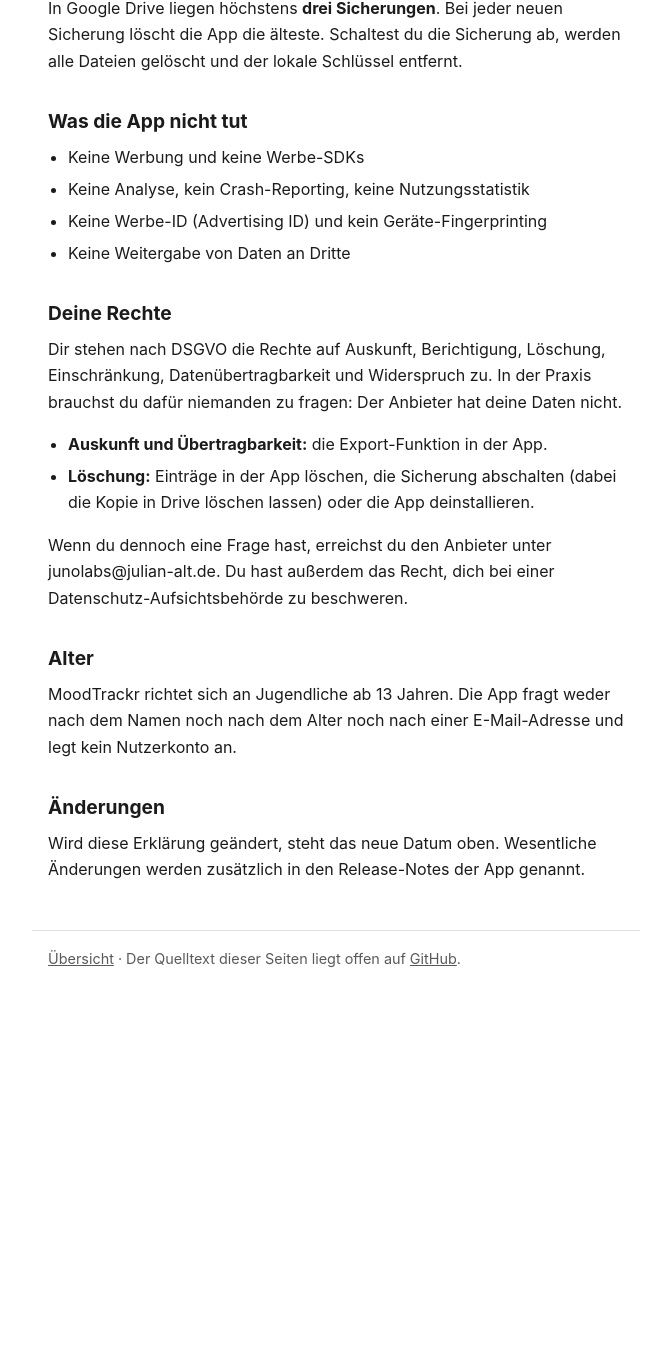
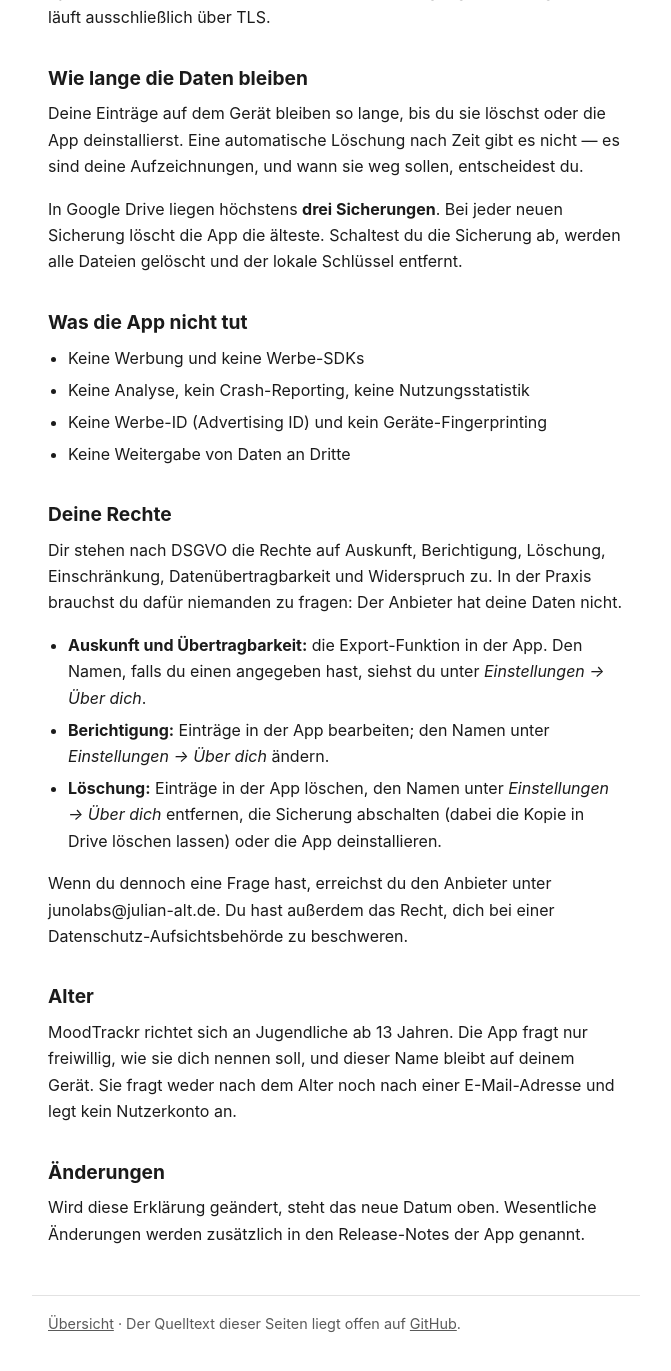
Before and after one commit to julian-1504/junolabs-privacy, a Jekyll site: the page built from moodtrackr/datenschutz.md, in a window 1280 px wide and 1400 px high, scrolled down 2215 px. Shown: the top 1371 px of the window, without its empty margins (304-975 px from the left). Built offline with Jekyll 4.4.1, drawn with Linux system fonts in a browser that asks for light colours; before the commit the page ends 3250 px from its top, so only the background shows below that; some of the changed text lies outside the part shown.

Commit message:
Say that MoodTrackr may ask what to call you
The app now optionally asks for a first name or nickname to address the
person by. It stays on the device and is part of neither the Drive backup
nor the export. The age section said the app never asks for a name; it now
says the name is voluntary and stays local. The rights section says where
to see, change and remove it.

Co-Authored-By: Claude Opus 5.5 <noreply@anthropic.com>

```diff
--- a/moodtrackr/datenschutz.md
+++ b/moodtrackr/datenschutz.md
@@ -30,6 +30,12 @@ Daten verlassen dein Gerät nur in den beiden unten beschriebenen Fällen, und b
 selbst aus. Androids eigenes Cloud-Backup ist für diese App abgeschaltet
 (`allowBackup="false"`), damit deine Einträge nicht auf einem Weg abfließen, den die App
 nicht kontrolliert.
+
+Wenn du möchtest, kannst du der App sagen, wie sie dich nennen soll — einen Vornamen oder
+Spitznamen. Die Angabe ist freiwillig. Die App nutzt den Namen nur, um dich anzusprechen,
+etwa auf der Startseite und in der abendlichen Erinnerung; auf dem Sperrbildschirm erscheint
+die Erinnerung ohne Namen. Der Name wird nur auf deinem Gerät gespeichert und verlässt es
+nie: Er ist weder in der Sicherung in Google Drive noch im Export enthalten.
 
 Die abendliche Erinnerung wird vollständig auf deinem Gerät geplant und ausgelöst; es ist
 kein Push-Dienst beteiligt und es werden dafür keine Daten übertragen.
@@ -97,17 +103,22 @@ Dir stehen nach DSGVO die Rechte auf Auskunft, Berichtigung, Löschung, Einschr
 Datenübertragbarkeit und Widerspruch zu. In der Praxis brauchst du dafür niemanden zu
 fragen: Der Anbieter hat deine Daten nicht.
 
-- **Auskunft und Übertragbarkeit:** die Export-Funktion in der App.
-- **Löschung:** Einträge in der App löschen, die Sicherung abschalten (dabei die Kopie in
-  Drive löschen lassen) oder die App deinstallieren.
+- **Auskunft und Übertragbarkeit:** die Export-Funktion in der App. Den Namen, falls du
+  einen angegeben hast, siehst du unter *Einstellungen → Über dich*.
+- **Berichtigung:** Einträge in der App bearbeiten; den Namen unter *Einstellungen → Über
+  dich* ändern.
+- **Löschung:** Einträge in der App löschen, den Namen unter *Einstellungen → Über dich*
+  entfernen, die Sicherung abschalten (dabei die Kopie in Drive löschen lassen) oder die App
+  deinstallieren.
 
 Wenn du dennoch eine Frage hast, erreichst du den Anbieter unter junolabs@julian-alt.de. Du
 hast außerdem das Recht, dich bei einer Datenschutz-Aufsichtsbehörde zu beschweren.
 
 ## Alter
 
-MoodTrackr richtet sich an Jugendliche ab 13 Jahren. Die App fragt weder nach dem Namen noch
-nach dem Alter noch nach einer E-Mail-Adresse und legt kein Nutzerkonto an.
+MoodTrackr richtet sich an Jugendliche ab 13 Jahren. Die App fragt nur freiwillig, wie sie
+dich nennen soll, und dieser Name bleibt auf deinem Gerät. Sie fragt weder nach dem Alter
+noch nach einer E-Mail-Adresse und legt kein Nutzerkonto an.
 
 ## Änderungen
 
```
Also changed, not shown: other parts of moodtrackr/datenschutz.md (+1 -1 lines).
